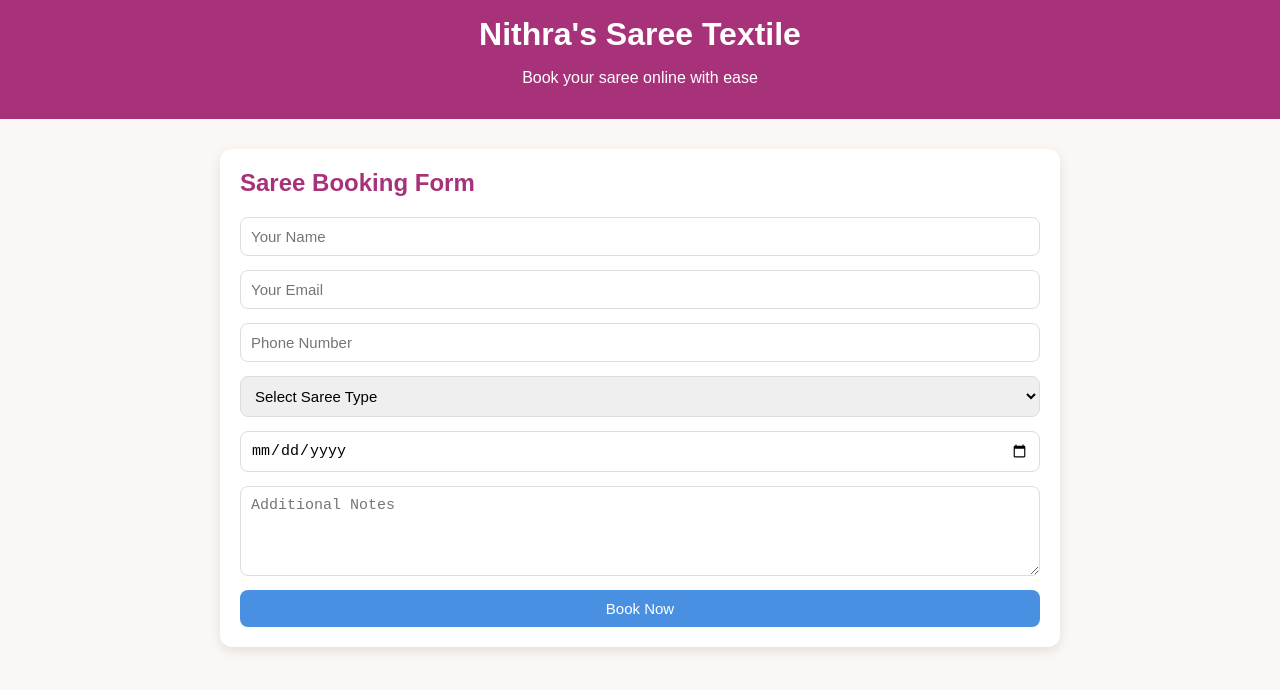
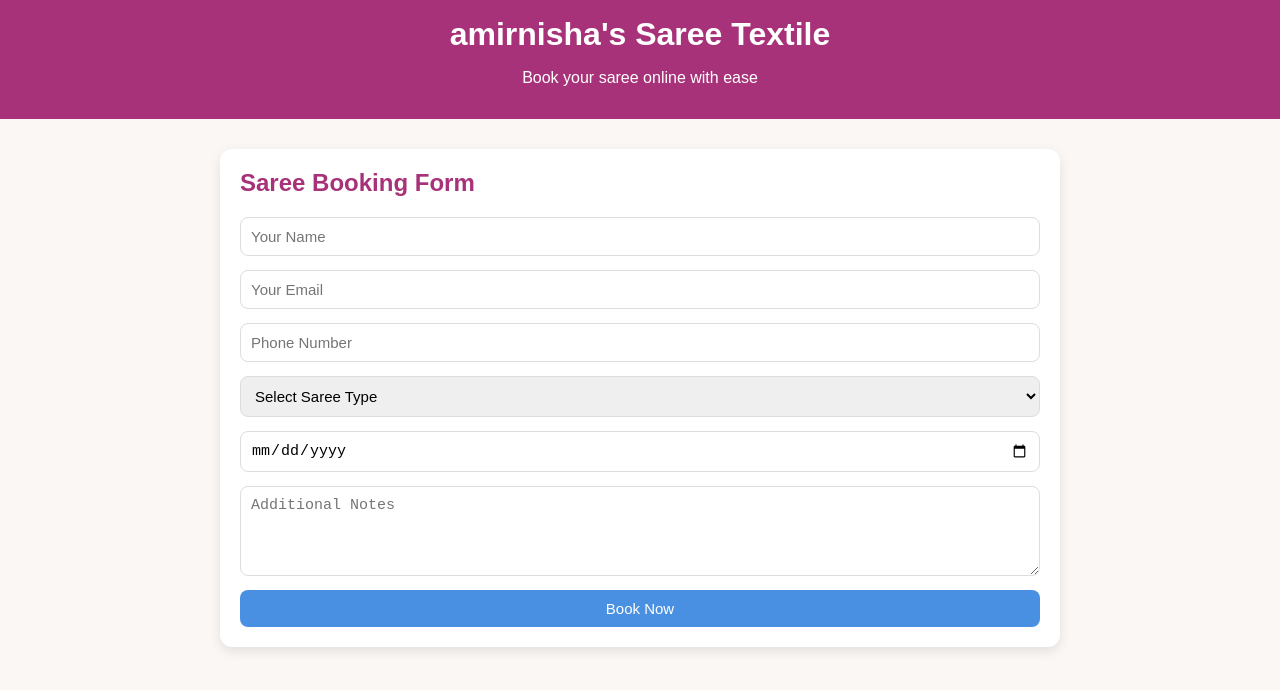
Before and after one commit to samirnisha24115bsccs-sys/amirnisha_24115, a plain HTML site: page project.html in a window 1280 px wide. Drawn offline with Linux system fonts and the light colour scheme.

Commit message:
Update project.html

```diff
--- a/project.html
+++ b/project.html
@@ -69,7 +69,7 @@
 </head>
 <body>
   <header>
-    <h1>Nithra's Saree Textile</h1>
+    <h1>amirnisha's Saree Textile</h1>
     <p>Book your saree online with ease</p>
   </header>
 
@@ -107,4 +107,5 @@
     });
   </script>
 </body>
+
 </html>
```
